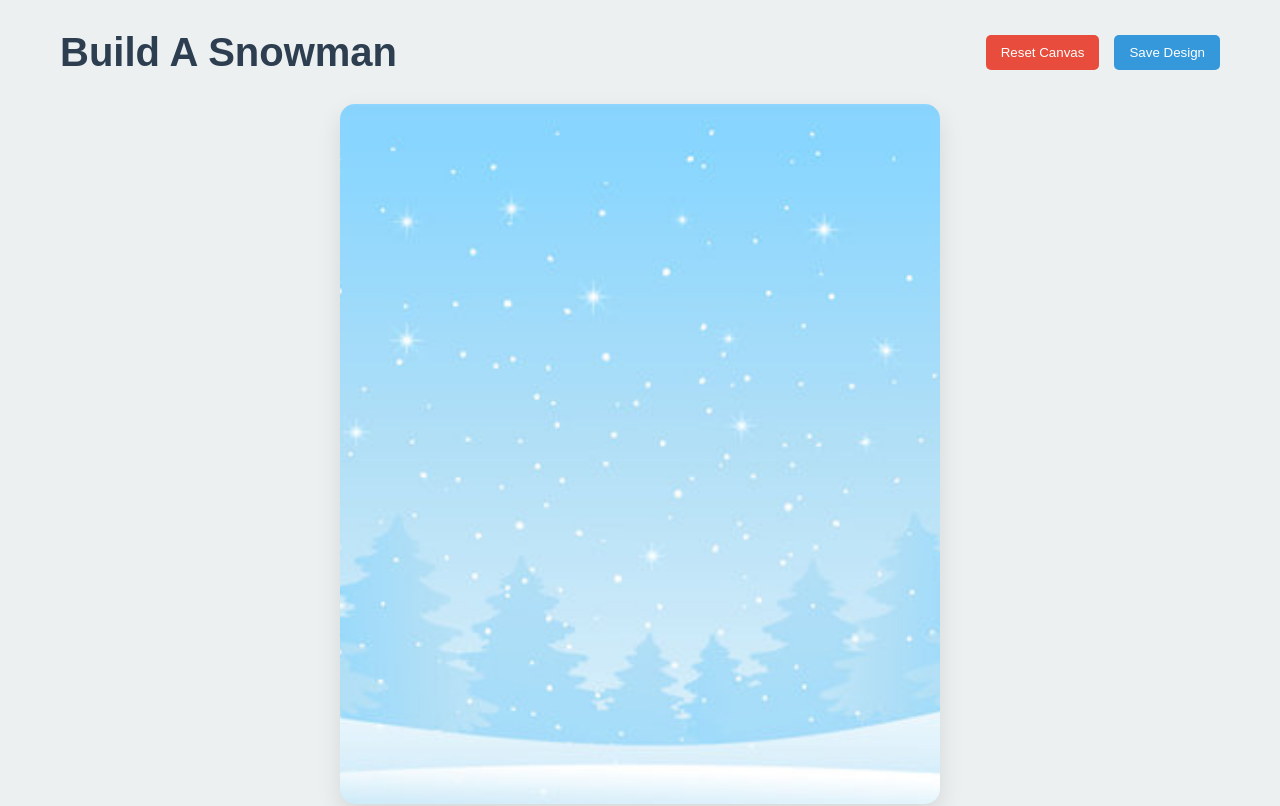
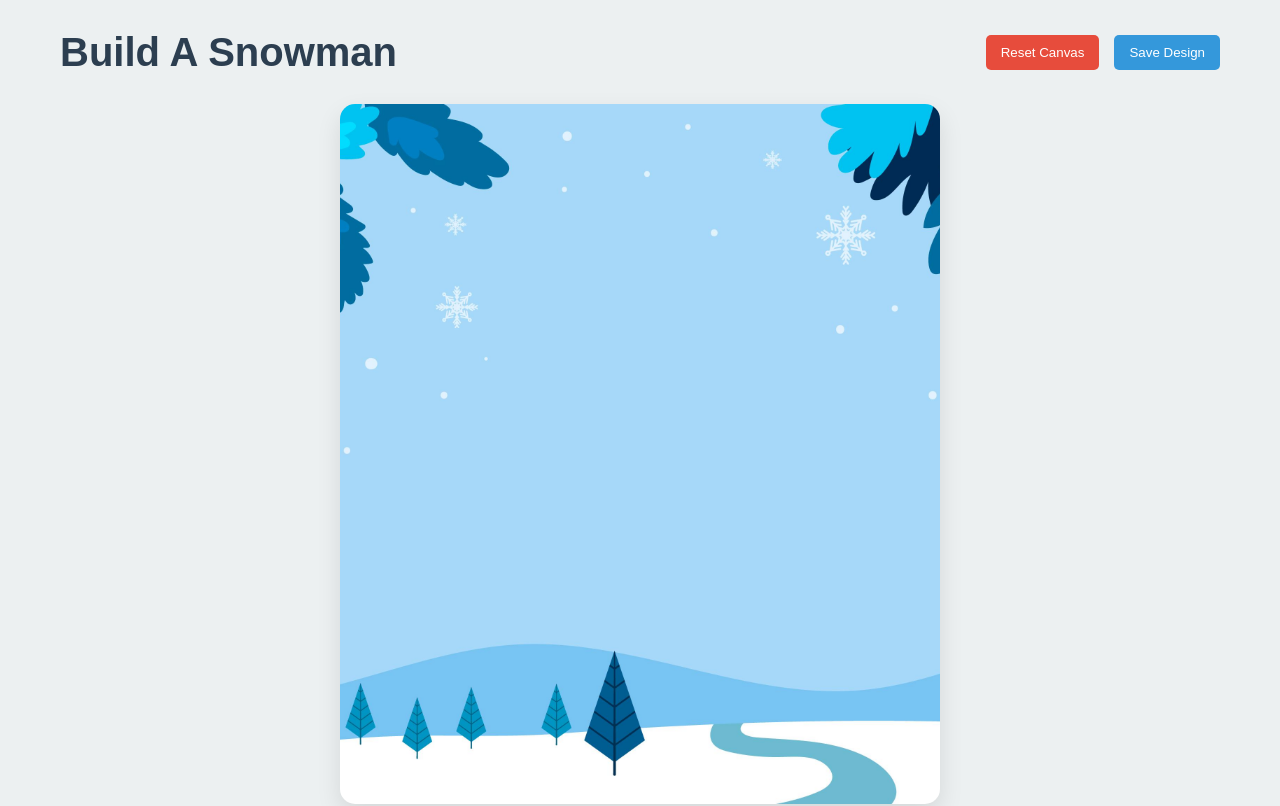
Before and after one commit to simonkuforiji/build-a-snowman, a React (Create React App) app: page / in a window 1280 px wide. Shown: the top 806 px of the page. Built offline with nearby package versions, Linux system fonts and the light colour scheme.

Commit message:
add new background image

```diff
--- a/src/App.js
+++ b/src/App.js
@@ -46,6 +46,7 @@ import handsRight1 from './assets/images/hands-right-1.png';
 
 // background
 import background1 from './assets/images/background-1.jpg';
+import background2 from './assets/images/background-2.jpg';
 
 const allAccessories = {
   snowball1: { src: snowball1, name: 'snowball1', size: 100, x: 10, y: 40 },
@@ -154,7 +155,7 @@ const addAccessory = useCallback((name) => {
 
       <div
         className="snowman-canvas"
-        style={{ backgroundImage: `url(${background1})` }}
+        style={{ backgroundImage: `url(${background2})` }}
       >
         {snowman.accessories.map((acc) => (
           <Draggable
```
Also changed, not shown: src/assets/images/background-2.jpg (added).
